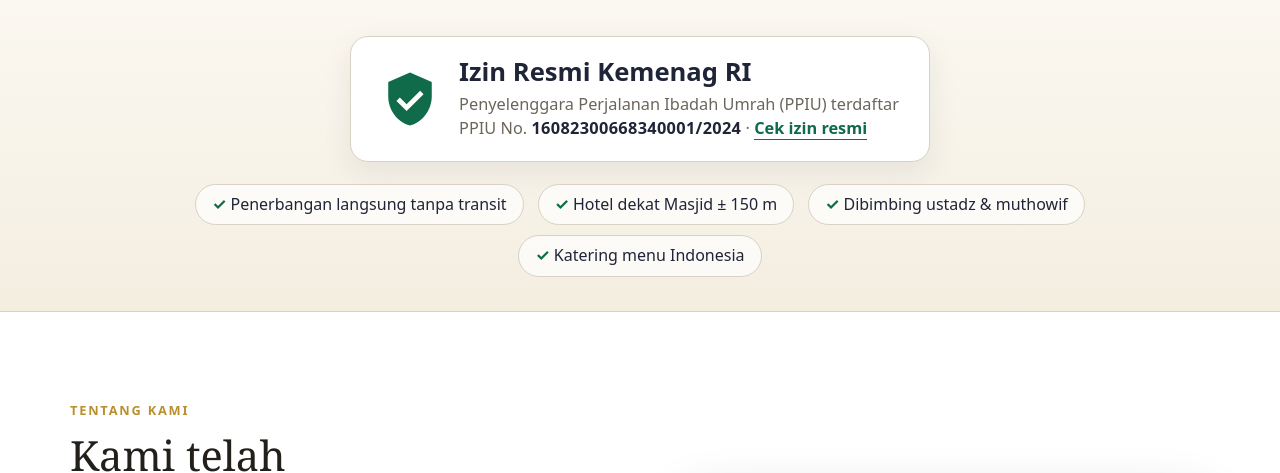
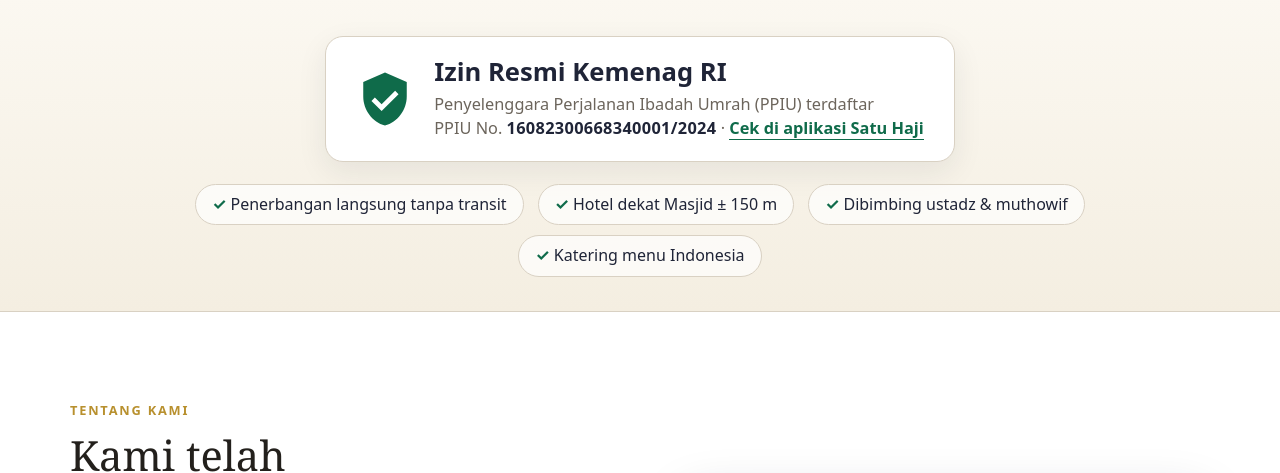
Before and after one commit to iLik7/bri-travel, a Jekyll site: the page built from index.html, in a window 1280 px wide and 900 px high, scrolled down 690 px, cut to the strip 143-616 px from the top of the window. Built offline with Jekyll 4.4.1, drawn with Linux system fonts in a browser that asks for light colours; some web fonts are replaced.

Commit message:
Link cek izin PPIU ke aplikasi resmi Satu Haji
Co-Authored-By: Claude Opus 5.5 <noreply@anthropic.com>
Claude-Session: https://claude.ai/code/session_013Pg1s83jwZoTMUyE5hU3HD

```diff
--- a/_data/info.yml
+++ b/_data/info.yml
@@ -1,7 +1,8 @@
 izin:
   judul: Izin Resmi Kemenag RI
   teks: Penyelenggara Perjalanan Ibadah Umrah (PPIU) terdaftar
-  link_cek: https://haji.go.id/
+  link_cek: https://play.google.com/store/apps/details?id=com.kemenag_haji_pintar_2019
+  label_cek: Cek di aplikasi Satu Haji
 keunggulan:
   - Penerbangan langsung tanpa transit
   - Hotel dekat Masjid ± 150 m
@@ -36,6 +37,6 @@ faq:
   - tanya: Bisa daftar untuk orang tua atau lansia?
     jawab: Bisa. Kabarkan kondisi kesehatan jamaah saat mendaftar supaya tim kami bisa menyiapkan pendampingan yang sesuai.
   - tanya: Apakah travel ini resmi?
-    jawab: Ya. PT. Barokah Ridho Ilahi memiliki izin resmi PPIU dari Kementerian Agama RI dan sudah memberangkatkan lebih dari 1000 jamaah selama 10 tahun. Nomor izin bisa Anda cek sendiri di situs resmi Kementerian Haji dan Umrah (haji.go.id).
+    jawab: Ya. PT. Barokah Ridho Ilahi memiliki izin resmi PPIU dari Kementerian Agama RI dan sudah memberangkatkan lebih dari 1000 jamaah selama 10 tahun. Izin kami bisa Anda cek sendiri lewat aplikasi resmi Satu Haji dari Kementerian Haji dan Umrah. Buka menu Layanan, pilih Umrah & Haji Khusus, lalu Penyelenggara Umrah (PPIU), dan ketik Barokah Ridho Ilahi.
   - tanya: Di mana kantornya? Bisa datang langsung?
     jawab: Kantor kami di Jl. Pakis Tirtosari No. 9, Surabaya. Buka Senin–Jumat 09.00–16.00, Sabtu–Minggu dengan janji temu lewat WhatsApp.
--- a/index.html
+++ b/index.html
@@ -28,9 +28,9 @@ layout: default
   {%- assign info = site.data.info %}
   <section class="trust">
     <div class="wrap trust-inner">
-      <a class="trust-badge" href="{{ info.izin.link_cek }}" target="_blank" rel="noopener" title="Cek izin di situs resmi Kementerian Haji dan Umrah">
+      <a class="trust-badge" href="{{ info.izin.link_cek }}" target="_blank" rel="noopener" title="Buka aplikasi resmi Satu Haji (Kementerian Haji dan Umrah), menu Umrah &amp; Haji Khusus, Penyelenggara Umrah (PPIU)">
         <svg viewBox="0 0 24 24" width="58" height="58" aria-hidden="true"><path fill="currentColor" d="M12 1 3 5v6c0 5.5 3.8 10.7 9 12 5.2-1.3 9-6.5 9-12V5l-9-4zm-1.4 16-4.2-4.2 1.4-1.4 2.8 2.8 5.6-5.6 1.4 1.4-7 7z"/></svg>
-        <span><strong>{{ info.izin.judul }}</strong><small>{{ info.izin.teks }}<br>PPIU No. <b>{{ site.data.umum.izin_ppiu }}</b> · <u>Cek izin resmi</u></small></span>
+        <span><strong>{{ info.izin.judul }}</strong><small>{{ info.izin.teks }}<br>PPIU No. <b>{{ site.data.umum.izin_ppiu }}</b> · <u>{{ info.izin.label_cek | default: "Cek izin resmi" }}</u></small></span>
       </a>
       <ul class="trust-list">
         {%- for k in info.keunggulan %}<li>{{ k }}</li>{% endfor %}
```
Also changed, not shown: .pages.yml.
